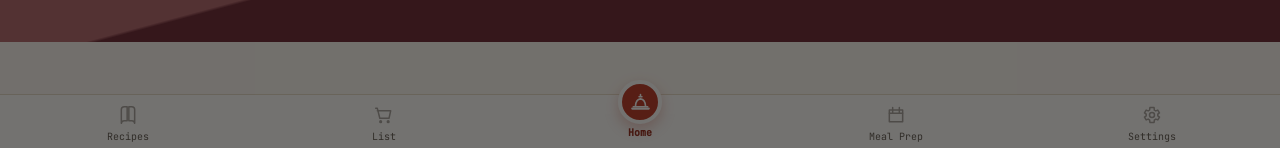
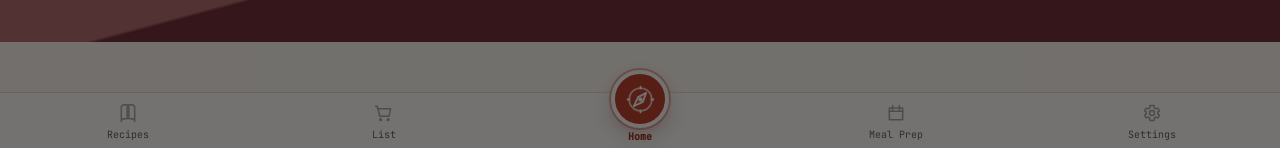
Before and after one commit to HoltropAF/myrecipes, a React (Vite) app: page / in a window 1280 px wide. Both pictures are taken after a click on the button "Continue as guest". Shown: the part 649-797 px from the top of the page. Built offline with nearby package versions, Linux system fonts and the light colour scheme; no server answers.

Commit message:
Use larger kitchen compass home button

```diff
--- a/src/components/BottomNav.jsx
+++ b/src/components/BottomNav.jsx
@@ -1,6 +1,5 @@
 import { useT } from '../lib/i18n'
 import { useCompact } from '../lib/useCompact'
-import { DinnerBellIcon } from './views/HomeView'
 
 const TAB_IDS = ['recipes', 'shopping', 'home', 'mealprep', 'settings']
 
@@ -10,12 +9,21 @@ export default function BottomNav({ active, onChange }) {
   const labels = { recipes: t('nav.recipes'), shopping: t('nav.shopping'), home: t('nav.home', 'Home'), mealprep: t('nav.mealprep'), settings: t('nav.settings') }
   return <div style={{ position: 'sticky', bottom: 0, display: 'flex', background: 'var(--card)', borderTop: '1px solid var(--line)', paddingBottom: 'env(safe-area-inset-bottom, 0px)', zIndex: 60 }}>
     {TAB_IDS.map(id => <button key={id} onClick={() => onChange(id)} aria-label={labels[id]} style={{ flex: 1, display: 'flex', flexDirection: 'column', alignItems: 'center', gap: 2, padding: compact ? '8px 0 6px' : '10px 0 8px', border: 'none', background: 'none', cursor: 'pointer', minWidth: 0 }}>
-      <span style={id === 'home' ? { width: compact ? 38 : 44, height: compact ? 38 : 44, marginTop: compact ? -20 : -25, display: 'grid', placeItems: 'center', borderRadius: '50%', background: 'var(--tomato)', color: '#fffdf9', border: '4px solid var(--card)', boxShadow: '0 5px 14px rgba(193,67,47,.28)' } : { opacity: active === id ? 1 : .55, color: active === id ? 'var(--tomato-deep)' : 'var(--charcoal-soft)' }}>
-        {id === 'home' ? <DinnerBellIcon size={compact ? 20 : 23} /> : <TabIcon id={id} size={compact ? 17 : 20} />}
+      <span style={id === 'home' ? { width: compact ? 52 : 58, height: compact ? 52 : 58, marginTop: compact ? -28 : -33, display: 'grid', placeItems: 'center', borderRadius: '50%', background: 'var(--tomato)', color: '#fffdf9', border: '4px solid var(--card)', boxShadow: '0 0 0 2px color-mix(in srgb, var(--tomato) 38%, transparent), 0 7px 18px rgba(138,52,49,.3)' } : { opacity: active === id ? 1 : .55, color: active === id ? 'var(--tomato-deep)' : 'var(--charcoal-soft)' }}>
+        {id === 'home' ? <KitchenCompassIcon size={compact ? 29 : 33} /> : <TabIcon id={id} size={compact ? 17 : 20} />}
       </span>
       <span style={{ fontFamily: 'var(--font-mono)', fontSize: compact ? 9 : 10, color: active === id ? 'var(--tomato-deep)' : 'var(--charcoal-soft)', fontWeight: active === id ? 700 : 400, whiteSpace: 'nowrap', overflow: 'hidden', textOverflow: 'ellipsis', maxWidth: '100%' }}>{labels[id]}</span>
     </button>)}
   </div>
+}
+
+function KitchenCompassIcon({ size }) {
+  return <svg width={size} height={size} viewBox="0 0 32 32" fill="none" stroke="currentColor" strokeWidth="1.7" strokeLinecap="round" strokeLinejoin="round" aria-hidden="true">
+    <circle cx="16" cy="16" r="11" opacity=".72" />
+    <path d="m21.5 9.5-3.2 8.8-8.8 4.2 4.2-8.8 7.8-4.2Z" fill="currentColor" fillOpacity=".16" />
+    <circle cx="16" cy="16" r="2" fill="currentColor" stroke="none" />
+    <path d="M16 3.5v2M28.5 16h-2M16 28.5v-2M3.5 16h2" />
+  </svg>
 }
 
 function TabIcon({ id, size }) {
```
